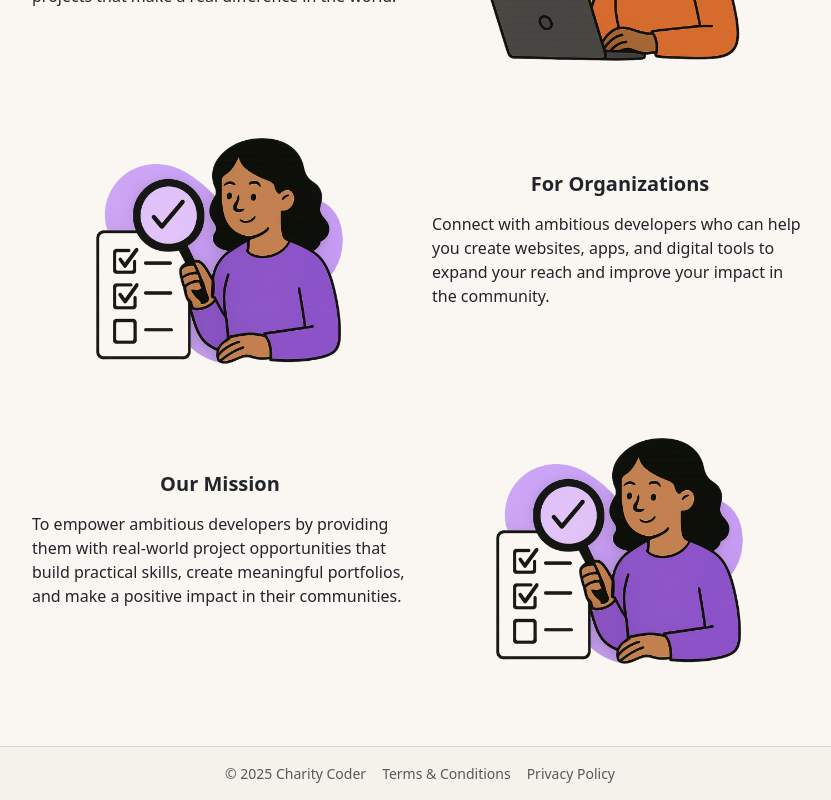
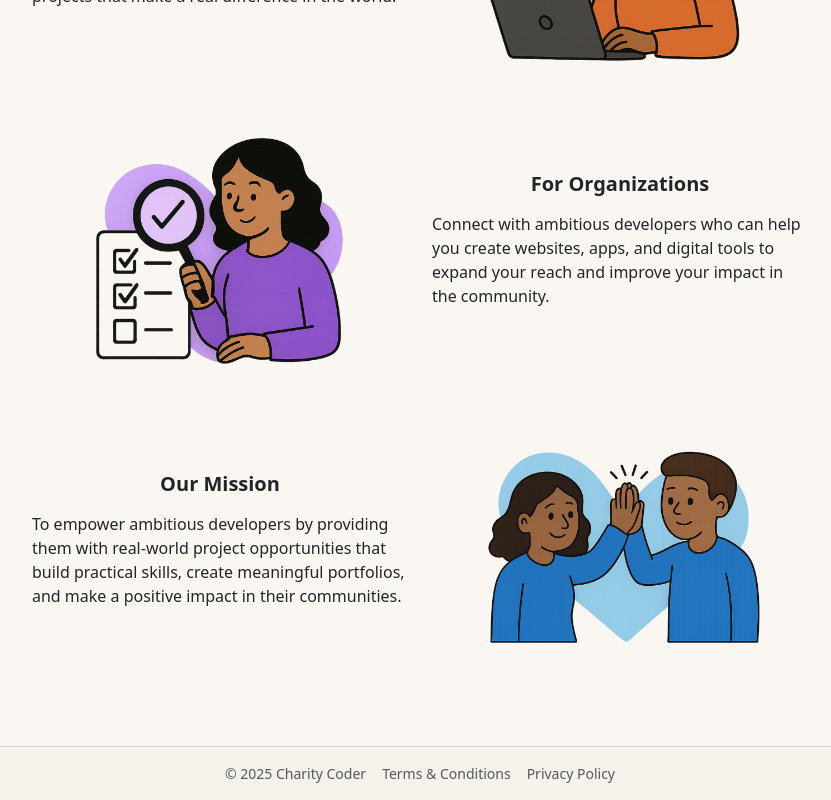
Before and after one commit to 43110JOSHUA/CharityCode, a Next.js app: page / in a window 1280 px wide. Shown: the part 783-1583 px from the top of the page, without its empty margins (220-1051 px from the left). Built offline with nearby package versions, Linux system fonts and the light colour scheme; no server answers.

Commit message:
finished images

```diff
--- a/app/page.tsx
+++ b/app/page.tsx
@@ -100,7 +100,7 @@ export default function Home() {
             </div>
             <div className="col-md-4 col-lg-6 text-center order-1 order-md-2">
               <Image
-                src="/sitePurple.png"
+                src="/siteBlue.png"
                 alt="Our Mission"
                 width="300"
                 height="300"
```
Also changed, not shown: public/siteBlue.png (added).
